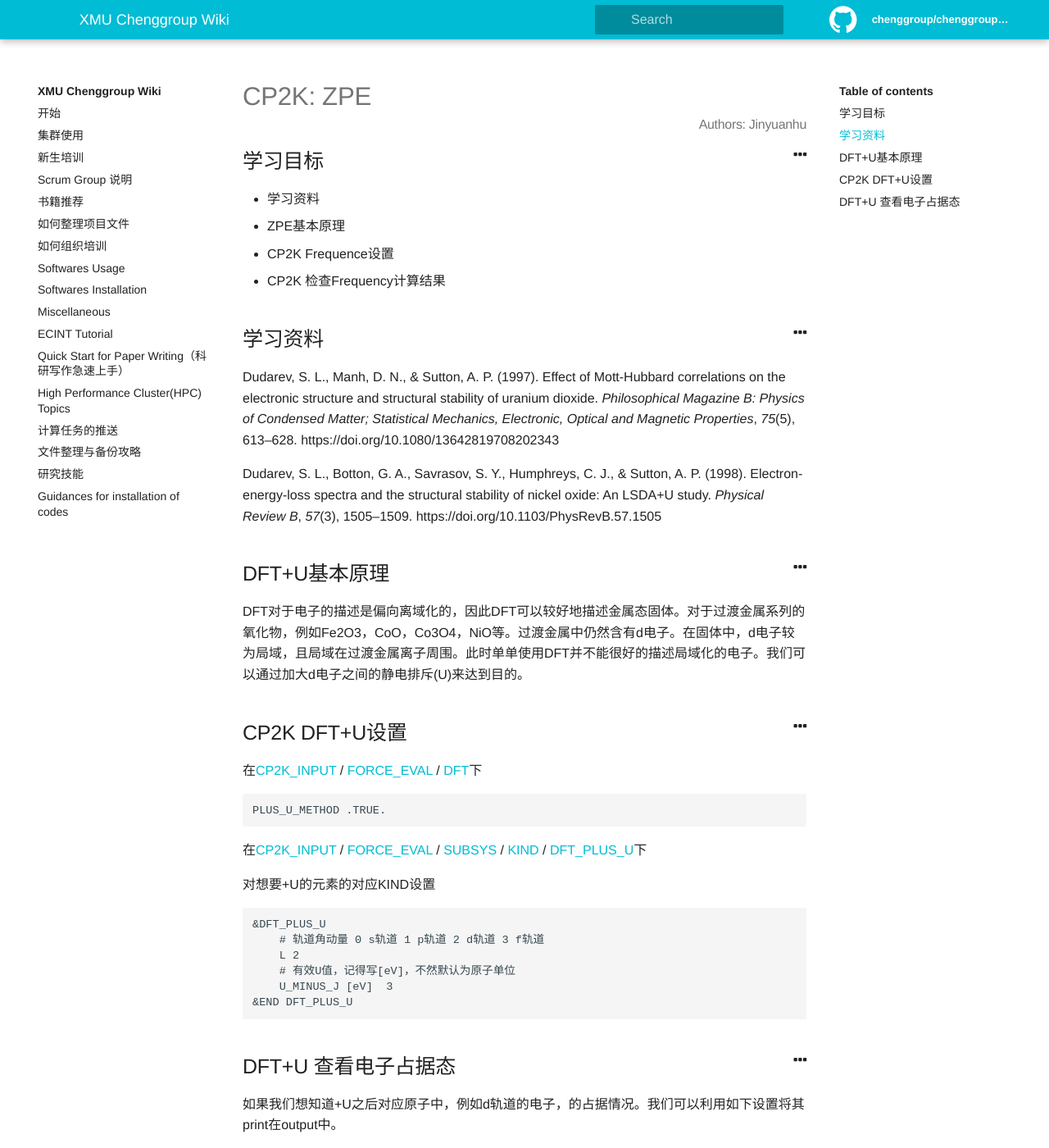
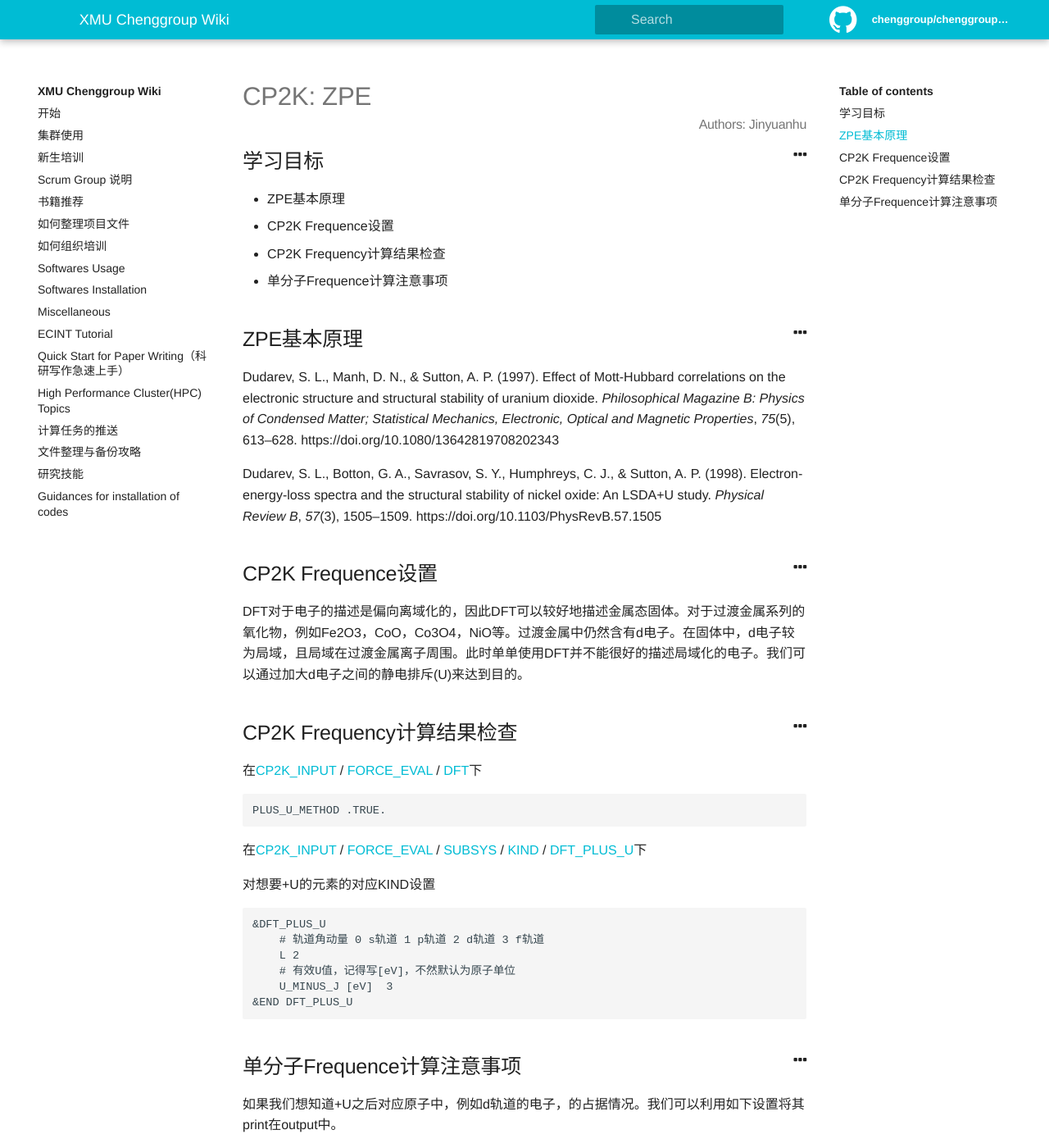
Before and after one commit to chenggroup/chenggroup.github.io, a Jekyll site: the page built from _wiki/Softwares Usage/cp2k-zpe.md, in a window 1280 px wide and 1400 px high. Shown: the whole window at 82% size. Built offline with Jekyll 4.4.1, drawn with Linux system fonts in a browser that asks for light colours.

Commit message:
Update cp2k-zpe.md

```diff
--- a/_wiki/Softwares Usage/cp2k-zpe.md
+++ b/_wiki/Softwares Usage/cp2k-zpe.md
@@ -8,17 +8,17 @@ authors: Jinyuanhu
 
 ## 学习目标
 
-- 学习资料
-
 - ZPE基本原理
 
 - CP2K Frequence设置
 
-- CP2K 检查Frequency计算结果
+- CP2K Frequency计算结果检查
+
+- 单分子Frequence计算注意事项
 
 
 
-## 学习资料
+## ZPE基本原理
 
 Dudarev, S. L., Manh, D. N., & Sutton, A. P. (1997). Effect of Mott-Hubbard correlations on the electronic structure and structural stability of uranium dioxide. *Philosophical Magazine B: Physics of Condensed Matter; Statistical Mechanics, Electronic, Optical and Magnetic Properties*, *75*(5), 613–628. https://doi.org/10.1080/13642819708202343
 
@@ -26,13 +26,13 @@ Dudarev, S. L., Botton, G. A., Savrasov, S. Y., Humphreys, C. J., & Sutton, A. P
 
 
 
-## DFT+U基本原理
+## CP2K Frequence设置
 
 DFT对于电子的描述是偏向离域化的，因此DFT可以较好地描述金属态固体。对于过渡金属系列的氧化物，例如Fe2O3，CoO，Co3O4，NiO等。过渡金属中仍然含有d电子。在固体中，d电子较为局域，且局域在过渡金属离子周围。此时单单使用DFT并不能很好的描述局域化的电子。我们可以通过加大d电子之间的静电排斥(U)来达到目的。
 
 
 
-## CP2K DFT+U设置
+## CP2K Frequency计算结果检查
 
 在[CP2K_INPUT](https://manual.cp2k.org/cp2k-8_1-branch/CP2K_INPUT.html) / [FORCE_EVAL](https://manual.cp2k.org/cp2k-8_1-branch/CP2K_INPUT/FORCE_EVAL.html) / [DFT](https://manual.cp2k.org/cp2k-8_1-branch/CP2K_INPUT/FORCE_EVAL/DFT.html)下
 
@@ -55,7 +55,7 @@ PLUS_U_METHOD .TRUE.
 
 
 
-## DFT+U  查看电子占据态
+## 单分子Frequence计算注意事项
 
 如果我们想知道+U之后对应原子中，例如d轨道的电子，的占据情况。我们可以利用如下设置将其print在output中。
 
```
